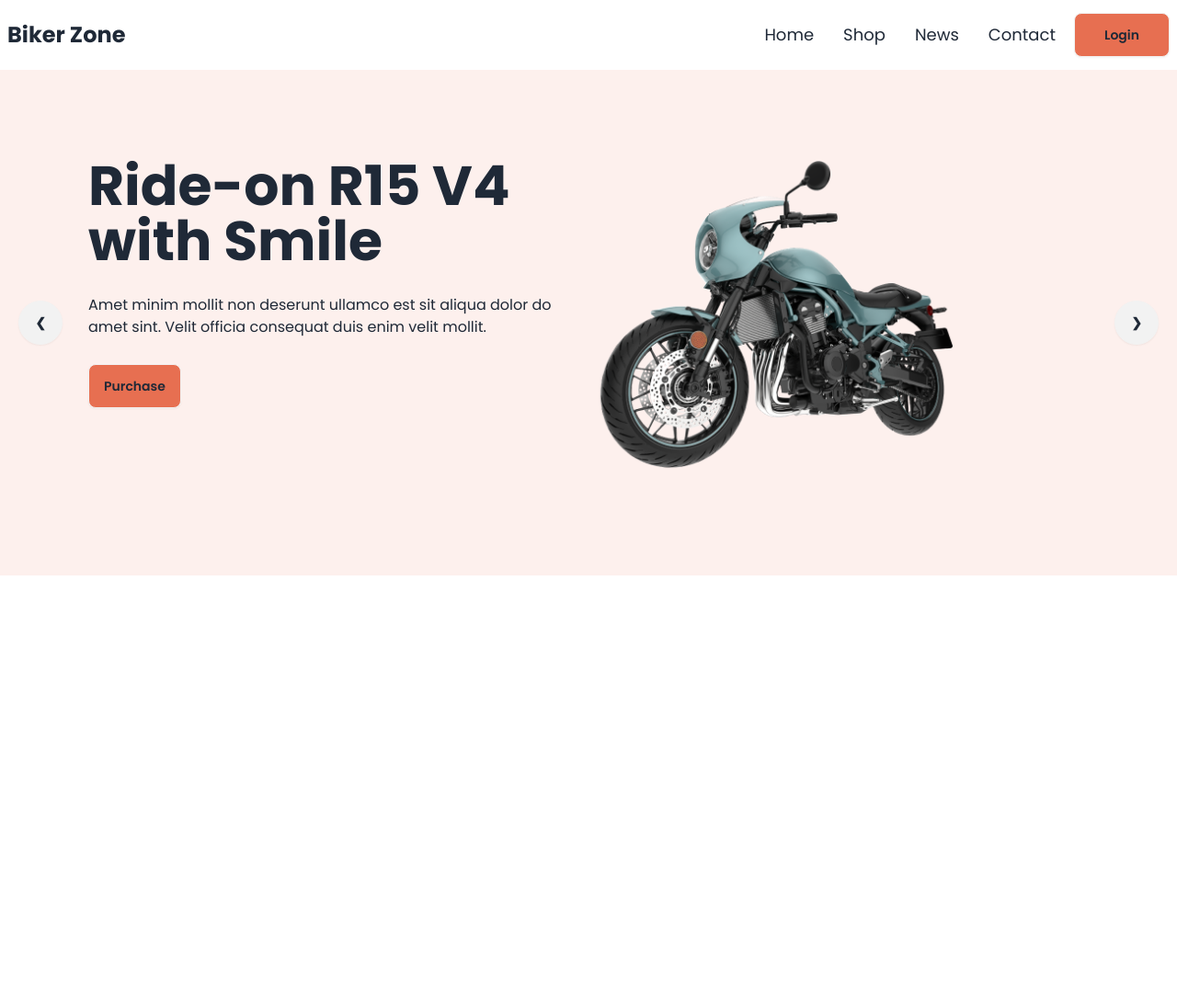
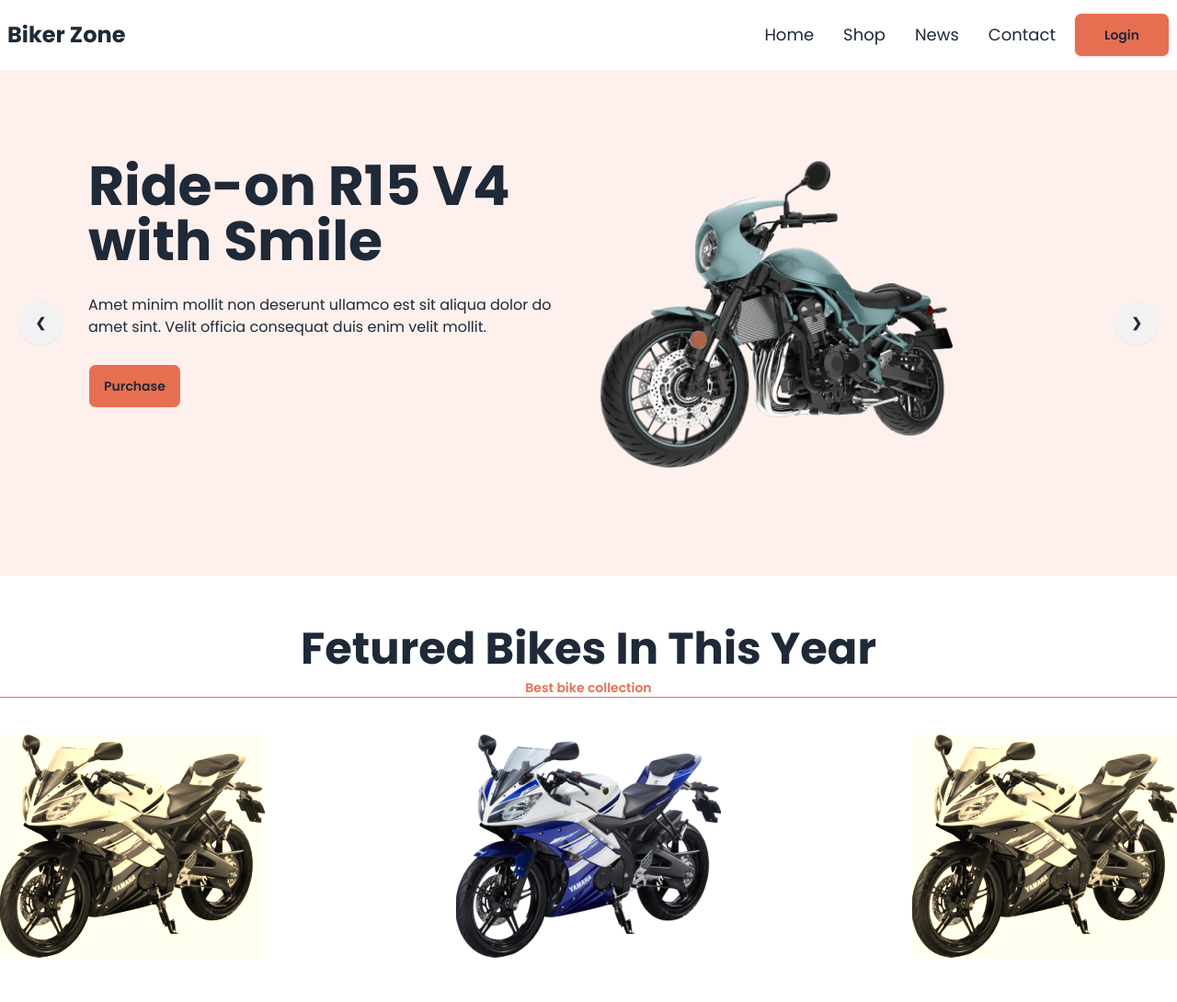
Before and after one commit to raselworshop/biker-zone-my, a website built with Vite: page index.html in a window 1280 px wide. Shown: the whole page at 92% size. Before the commit the page ends 800 px from the top, so only its background shows below. Built offline with nearby package versions, Linux system fonts and the light colour scheme.

Commit message:
added the features section

```diff
--- a/index.html
+++ b/index.html
@@ -163,7 +163,28 @@
           </div>
      </header>
      <!-- main section -->
-      <main></main>
+      <main class="md:container mx-auto">
+        <!-- featured bike in this year section  -->
+         <section class="mx-auto grid lg:grid-cols-1 justify-center items-center">
+            <div class="my-12">
+                <div>
+                    <h1 class="font-poppins font-bold text-2xl p-2 lg:text-5xl text-center">Fetured Bikes In This Year</h1>
+                    <p class="font-poppins font-semibold text-sm text-center text-bike-primary border-b border-spacing-3 divide-x-reverse border-bike-primary">Best bike collection</p>
+                </div>
+                <div class="grid grid-cols-1 lg:grid-cols-3 justify-between items-center gap-8 lg:gap-52 mt-10">
+                   <div>
+                       <img class="backdrop-grayscale sepia" src="./images/others/feature-bike.png" alt="">
+                   </div>
+                    <div>
+                        <img src="./images/others/feature-bike.png" alt="">
+                    </div>
+                    <div>
+                        <img class="backdrop-filter backdrop-grayscale sepia backdrop" src="./images/others/feature-bike.png" alt="">
+                    </div>
+                </div>
+            </div>
+         </section>
+      </main>
       <!-- footer section -->
     <footer></footer>
 </body>
```
